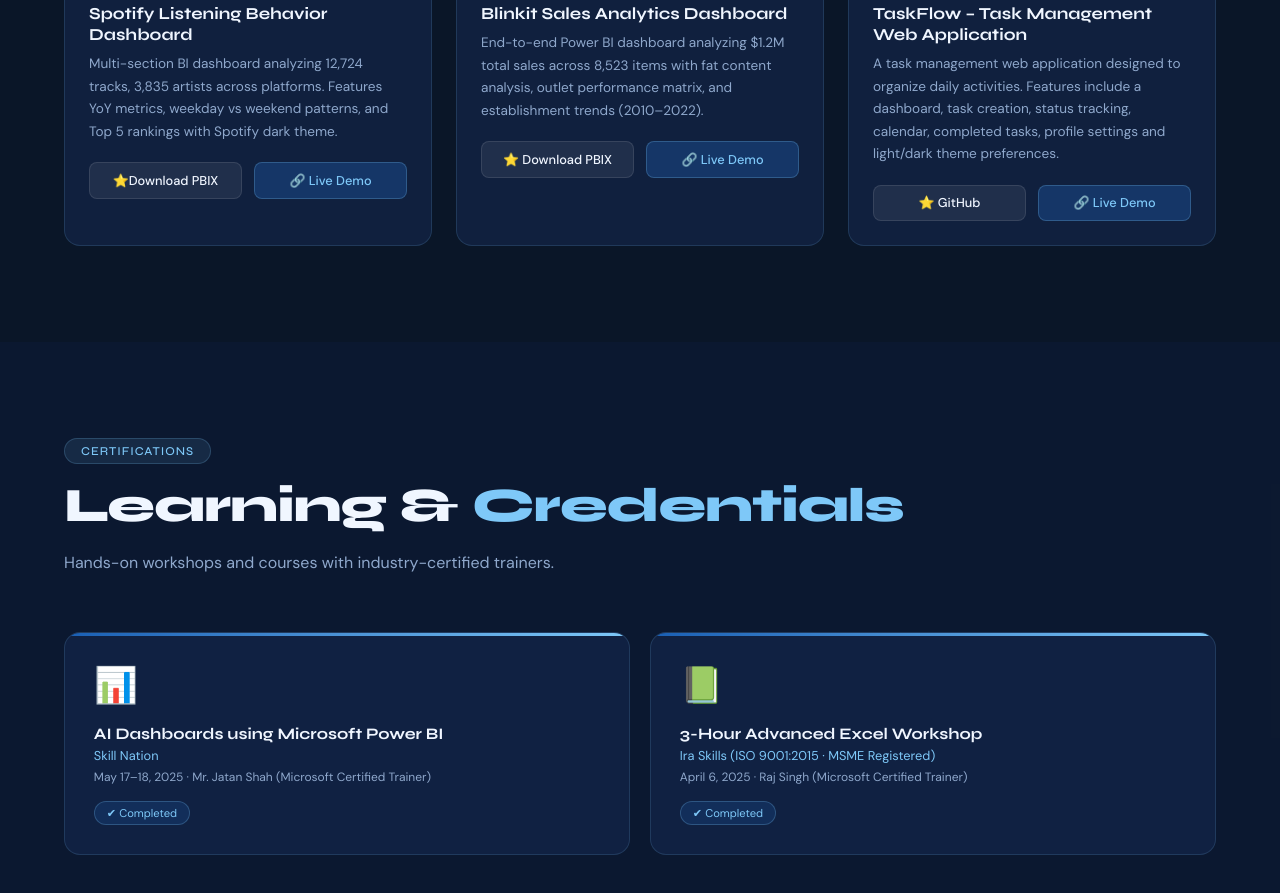
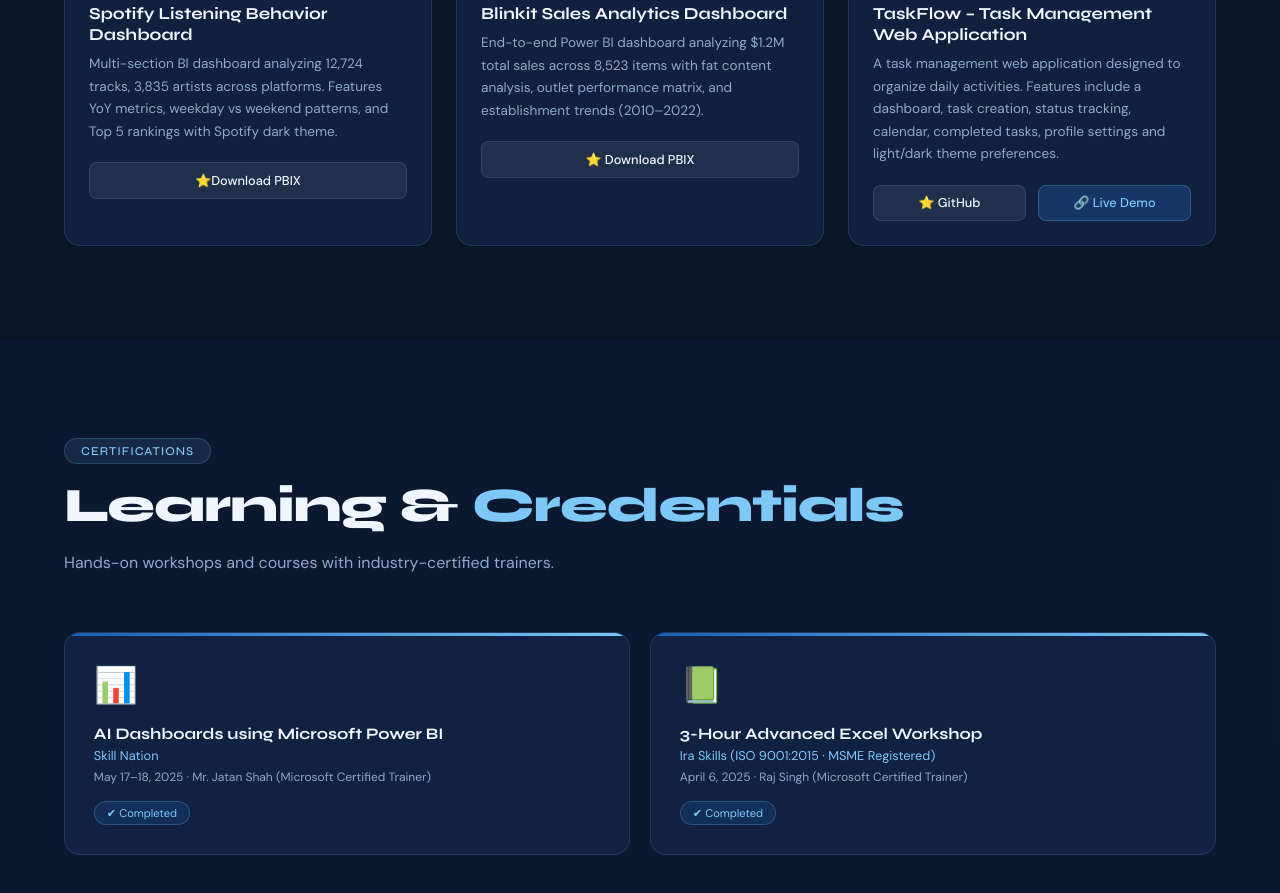
Before and after one commit to palkhushi7898-lab/data-analyst-portfolio, a plain HTML site: page index.html in a window 1280 px wide. Shown: the part 3327-4220 px from the top of the page. Drawn offline with Linux system fonts and the light colour scheme.

Commit message:
Update index.html

```diff
--- a/index.html
+++ b/index.html
@@ -680,7 +680,7 @@
         <div class="project-links">
           <a href="https://github.com/palkhushi7898-lab/data-analyst-portfolio/raw/main/spotify.pbix"
 class="project-link link-github">⭐Download PBIX</a>
-          <a href="#" class="project-link link-demo">🔗 Live Demo</a>
+
         </div>
       </div>
     </div>
@@ -720,7 +720,7 @@
         <div class="project-links">
         <a href="https://github.com/palkhushi7898-lab/data-analyst-portfolio/raw/main/blinkit.pbix"
 class="project-link link-github">⭐ Download PBIX</a>
-          <a href="#" class="project-link link-demo">🔗 Live Demo</a>
+
         </div>
       </div>
     </div>
```
